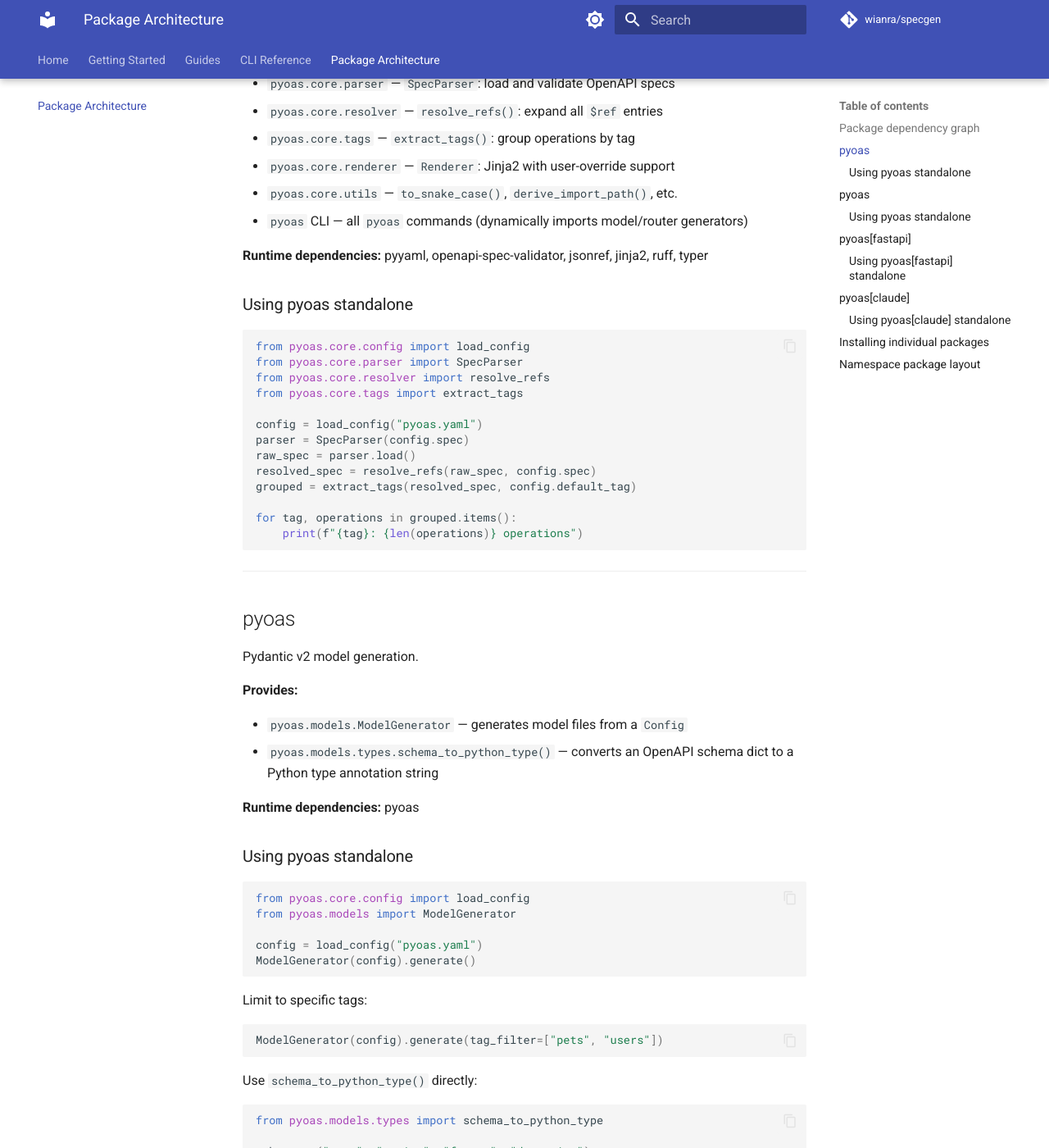
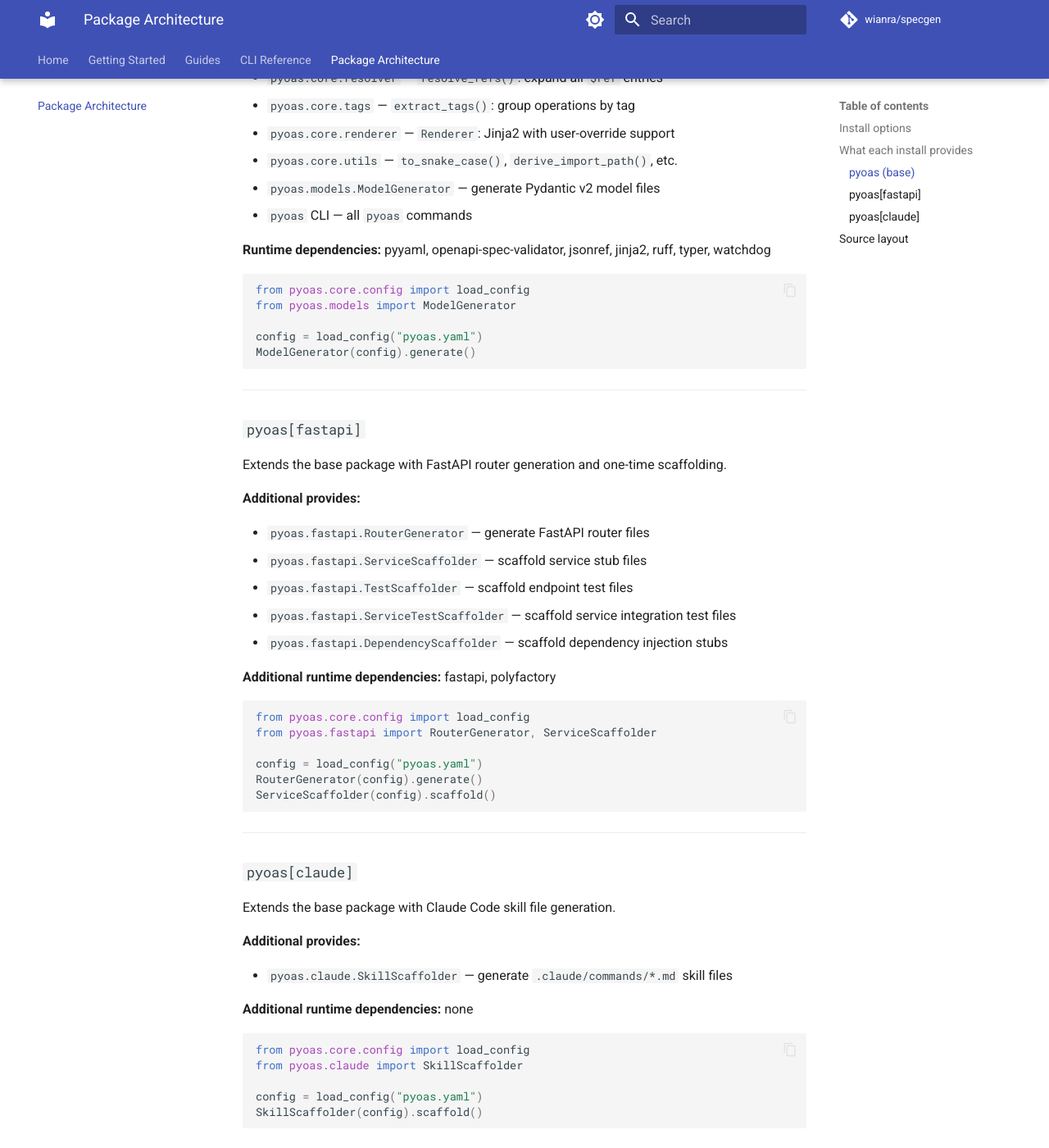
Before and after one commit to wianra/pyoas, an MkDocs documentation site: the page built from docs/packages.md, in a window 1280 px wide and 1400 px high, scrolled down 748 px. Shown: the whole window at 82% size. Built offline with MkDocs 1.6.1 and Material for MkDocs 9.7.7, drawn with Linux system fonts in a browser that asks for light colours; comment, search, counter and statistics services are not loaded; some of the changed text lies outside the part shown.

Commit message:
cleanup remaining packages structure, update docs

````diff
--- a/docs/packages.md
+++ b/docs/packages.md
@@ -1,26 +1,25 @@
 # Package Architecture
 
-pyoas is organized as a uv workspace with four independently installable packages under the `pyoas.*` namespace (PEP 420 namespace packages).
+pyoas is a single Python package (`pyoas`) with optional extras for FastAPI and Claude Code integration.
 
-## Package dependency graph
+## Install options
 
-```
-pyoas
-    ↑
-pyoas
-    ↑
-pyoas[fastapi]
+```shell
+# Models + routers + scaffolding (recommended for most projects)
+uv add pyoas[fastapi]
 
-pyoas
-    ↑
-pyoas[claude]
+# Models only (no FastAPI dependency)
+uv add pyoas
+
+# Claude Code skill generation (can be combined with either of the above)
+uv add "pyoas[fastapi,claude]"
 ```
 
-`pyoas[fastapi]` depends on `pyoas`, which depends on `pyoas`. `pyoas[claude]` depends only on `pyoas`.
+## What each install provides
 
-## pyoas
+### `pyoas` (base)
 
-Foundation package. All other packages depend on it.
+The base package includes everything needed for Pydantic model generation.
 
 **Provides:**
 
@@ -30,42 +29,10 @@
 - `pyoas.core.tags` — `extract_tags()`: group operations by tag
 - `pyoas.core.renderer` — `Renderer`: Jinja2 with user-override support
 - `pyoas.core.utils` — `to_snake_case()`, `derive_import_path()`, etc.
-- `pyoas` CLI — all `pyoas` commands (dynamically imports model/router generators)
+- `pyoas.models.ModelGenerator` — generate Pydantic v2 model files
+- `pyoas` CLI — all `pyoas` commands
 
-**Runtime dependencies:** pyyaml, openapi-spec-validator, jsonref, jinja2, ruff, typer
-
-### Using pyoas standalone
-
-```python
-from pyoas.core.config import load_config
-from pyoas.core.parser import SpecParser
-from pyoas.core.resolver import resolve_refs
-from pyoas.core.tags import extract_tags
-
-config = load_config("pyoas.yaml")
-parser = SpecParser(config.spec)
-raw_spec = parser.load()
-resolved_spec = resolve_refs(raw_spec, config.spec)
-grouped = extract_tags(resolved_spec, config.default_tag)
-
-for tag, operations in grouped.items():
-    print(f"{tag}: {len(operations)} operations")
-```
-
----
-
-## pyoas
-
-Pydantic v2 model generation.
-
-**Provides:**
-
-- `pyoas.models.ModelGenerator` — generates model files from a `Config`
-- `pyoas.models.types.schema_to_python_type()` — converts an OpenAPI schema dict to a Python type annotation string
-
-**Runtime dependencies:** pyoas
-
-### Using pyoas standalone
+**Runtime dependencies:** pyyaml, openapi-spec-validator, jsonref, jinja2, ruff, typer, watchdog
 
 ```python
 from pyoas.core.config import load_config
@@ -75,41 +42,21 @@
 ModelGenerator(config).generate()
 ```
 
-Limit to specific tags:
-
-```python
-ModelGenerator(config).generate(tag_filter=["pets", "users"])
-```
-
-Use `schema_to_python_type()` directly:
-
-```python
-from pyoas.models.types import schema_to_python_type
-
-schema = {"type": "string", "format": "date-time"}
-print(schema_to_python_type(schema))  # "datetime.datetime"
-
-schema = {"type": "integer", "minimum": 0}
-print(schema_to_python_type(schema))  # "int"
-```
-
 ---
 
-## pyoas[fastapi]
+### `pyoas[fastapi]`
 
-FastAPI router generation plus one-time scaffolding.
+Extends the base package with FastAPI router generation and one-time scaffolding.
 
-**Provides:**
+**Additional provides:**
 
-- `pyoas.fastapi.RouterGenerator` — generates router files from a `Config`
-- `pyoas.fastapi.ServiceScaffolder` — scaffolds service stub files
-- `pyoas.fastapi.TestScaffolder` — scaffolds endpoint test files
-- `pyoas.fastapi.ServiceTestScaffolder` — scaffolds service integration test files
-- `pyoas.fastapi.DependencyScaffolder` — scaffolds dependency injection stubs
+- `pyoas.fastapi.RouterGenerator` — generate FastAPI router files
+- `pyoas.fastapi.ServiceScaffolder` — scaffold service stub files
+- `pyoas.fastapi.TestScaffolder` — scaffold endpoint test files
+- `pyoas.fastapi.ServiceTestScaffolder` — scaffold service integration test files
+- `pyoas.fastapi.DependencyScaffolder` — scaffold dependency injection stubs
 
-**Runtime dependencies:** pyoas, pyoas, polyfactory
-
-### Using pyoas[fastapi] standalone
+**Additional runtime dependencies:** fastapi, polyfactory
 
 ```python
 from pyoas.core.config import load_config
@@ -122,17 +69,15 @@
 
 ---
 
-## pyoas[claude]
+### `pyoas[claude]`
 
-Claude Code skill generation. Optional, separate install.
+Extends the base package with Claude Code skill file generation.
 
-**Provides:**
+**Additional provides:**
 
-- `pyoas.claude.SkillScaffolder` — generates Claude Code skill files
+- `pyoas.claude.SkillScaffolder` — generate `.claude/commands/*.md` skill files
 
-**Runtime dependencies:** pyoas, typer
-
-### Using pyoas[claude] standalone
+**Additional runtime dependencies:** none
 
 ```python
 from pyoas.core.config import load_config
@@ -144,34 +89,14 @@
 
 ---
 
-## Installing individual packages
+## Source layout
 
-If you only need models (no FastAPI dependency):
-
-```shell
-uv add pyoas
-```
-
-If you only need the spec parsing / rendering primitives:
-
-```shell
-uv add pyoas
-```
-
-The `pyoas` CLI is always available once `pyoas` is installed.
-
----
-
-## Namespace package layout
-
-All packages share the `pyoas` namespace (PEP 420):
+All modules live under a single `src/pyoas/` tree:
 
 ```
-pyoas/
-  core/    → pyoas
-  models/  → pyoas
-  fastapi/ → pyoas[fastapi]
-  claude/  → pyoas[claude]
+src/pyoas/
+  core/    # config, parser, resolver, tags, renderer, utils, cli
+  models/  # ModelGenerator, schema renderer, type mapping
+  fastapi/ # RouterGenerator, scaffolders, params
+  claude/  # SkillScaffolder
 ```
-
-Each package has its own `src/pyoas/<name>/` directory with no `__init__.py` at the `pyoas/` level, allowing them to be installed independently without conflict.
````
Also changed, not shown: CLAUDE.md (+13 -13 lines), README.md (+11 -12 lines), ROADMAP.md (added, +131 -0 lines), docs/index.md (+4 -5 lines), docs/installation.md (+7 -14 lines), 3 other files.
